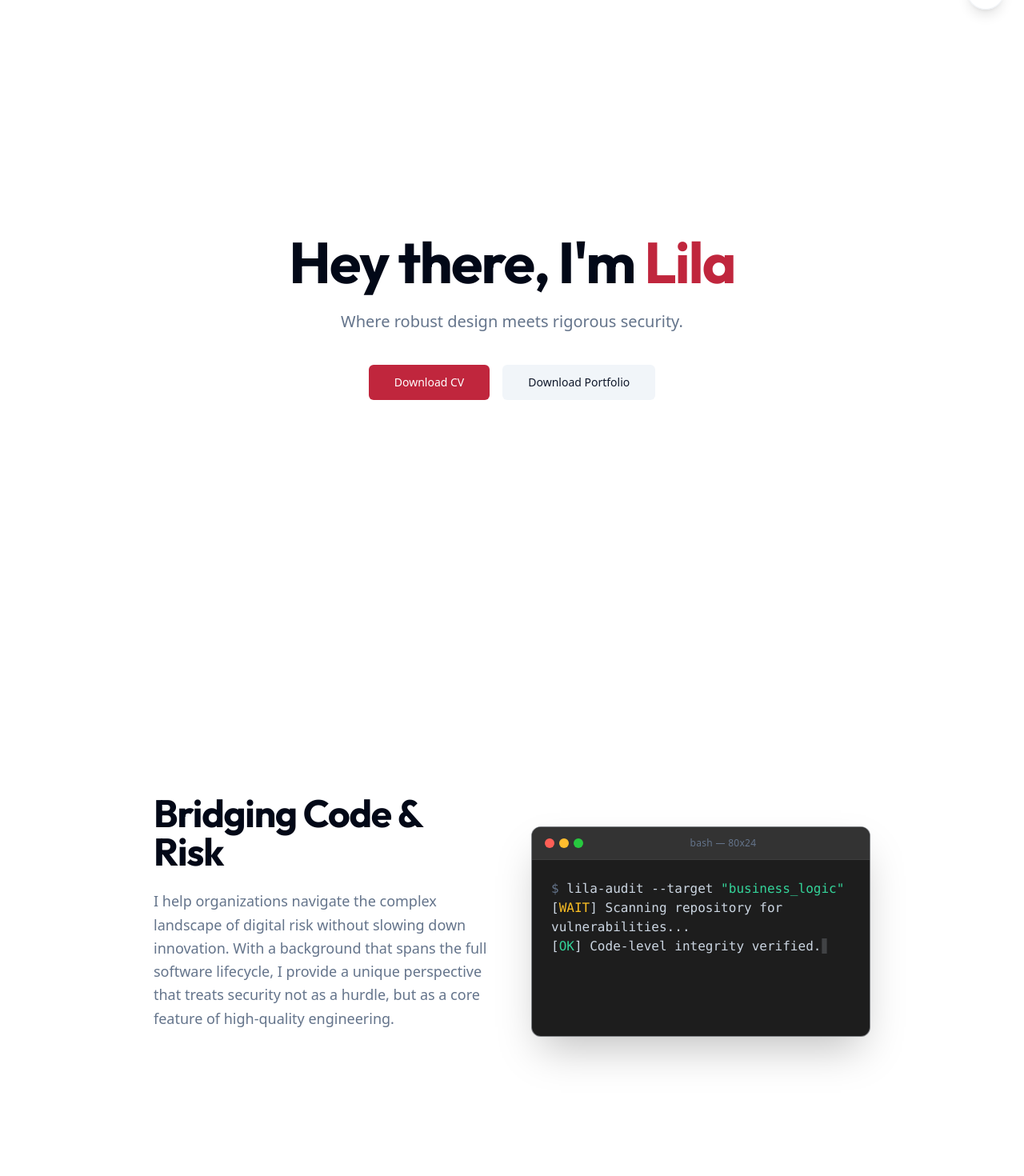
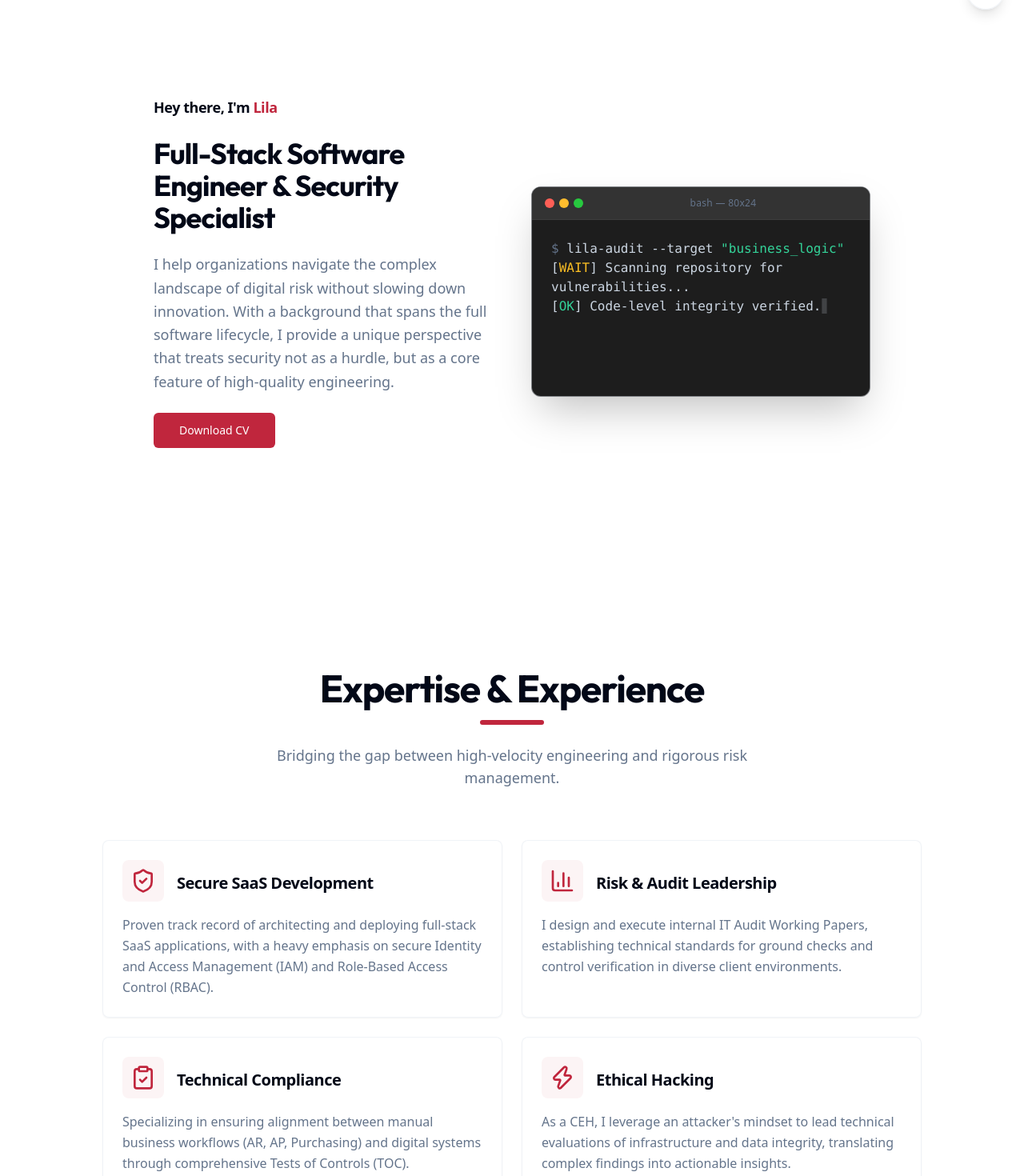
Before and after one commit to lilaaml/portfolio-site, a React (Vite) app: page / in a window 1280 px wide. Shown: the part 60-1530 px from the top of the page at 80% size. Built offline with nearby package versions, Linux system fonts and the light colour scheme.

Commit message:
feat: add AboutMe, Intro, and Projects components to portfolio site

```diff
--- a/src/components/AboutMe.jsx
+++ b/src/components/AboutMe.jsx
@@ -1,61 +1,59 @@
-import Typewriter from 'typewriter-effect';
-
-const Terminal = () => {
-  return (
-    <div className="w-full max-w-2xl mt-12 overflow-hidden rounded-xl bg-[#1d1d1d] border border-border/50 shadow-2xl font-mono text-sm md:text-base text-slate-300">
-      <div className="flex items-center gap-2 px-4 py-3 bg-[#333] border-b border-white/5">
-        <div className="flex gap-1.5">
-          <div className="w-3 h-3 rounded-full bg-[#ff5f56]" />
-          <div className="w-3 h-3 rounded-full bg-[#ffbd2e]" />
-          <div className="w-3 h-3 rounded-full bg-[#27c93f]" />
-        </div>
-        <div className="flex-1 text-center text-xs text-slate-500 font-sans tracking-wide">bash — 80x24</div>
-      </div>
-      <div className="p-6 min-h-[220px]">
-        <Typewriter
-          onInit={(typewriter) => {
-            typewriter
-              .typeString('<span class="text-slate-500">$</span> lila-audit --target <span class="text-emerald-400">"business_logic"</span>')
-              .pauseFor(500)
-              .typeString('<br/>[<span class="text-amber-400">WAIT</span>] Scanning repository for vulnerabilities...')
-              .pauseFor(800)
-              .typeString('<br/>[<span class="text-emerald-400">OK</span>] Code-level integrity verified.')
-              .pauseFor(500)
-              .typeString('<br/>[<span class="text-amber-400">WAIT</span>] Checking regulatory compliance (ISO 27001/SOC2)...')
-              .pauseFor(800)
-              .typeString('<br/>[<span class="text-emerald-400">OK</span>] Business process integrity aligned.')
-              .pauseFor(1000)
-              .typeString('<br/><span class="text-primary font-bold">[SUCCESS] System resilient. Ready for deployment.</span>')
-              .start();
-          }}
-          options={{
-            cursor: '▋',
-            delay: 30,
-          }}
-        />
-      </div>
-    </div>
-  );
-};
+import { ShieldCheck, BarChart3, ClipboardCheck, Zap } from "lucide-react";
+import { Card, CardContent, CardDescription, CardHeader, CardTitle } from "@/components/ui/card";
 
 const AboutMe = () => {
+    const expertise = [
+        {
+            title: "Secure SaaS Development",
+            icon: <ShieldCheck className="w-8 h-8 text-primary" />,
+            description: "Proven track record of architecting and deploying full-stack SaaS applications, with a heavy emphasis on secure Identity and Access Management (IAM) and Role-Based Access Control (RBAC)."
+        },
+        {
+            title: "Risk & Audit Leadership",
+            icon: <BarChart3 className="w-8 h-8 text-primary" />,
+            description: "I design and execute internal IT Audit Working Papers, establishing technical standards for ground checks and control verification in diverse client environments."
+        },
+        {
+            title: "Technical Compliance",
+            icon: <ClipboardCheck className="w-8 h-8 text-primary" />,
+            description: "Specializing in ensuring alignment between manual business workflows (AR, AP, Purchasing) and digital systems through comprehensive Tests of Controls (TOC)."
+        },
+        {
+            title: "Ethical Hacking",
+            icon: <Zap className="w-8 h-8 text-primary" />,
+            description: "As a CEH, I leverage an attacker's mindset to lead technical evaluations of infrastructure and data integrity, translating complex findings into actionable insights."
+        }
+    ];
+
     return (
-    <section id="aboutme" className="container min-h-screen flex flex-col justify-center items-center py-24 px-4 w-full">
-      <div className="max-w-4xl w-full grid grid-cols-1 lg:grid-cols-2 gap-12 items-center">
-        <div className="flex flex-col items-center lg:items-start text-center lg:text-left">
-          <h2 className="text-4xl md:text-5xl font-bold tracking-tight mb-6">
-            Bridging Code & Risk
-          </h2>
-          <p className="text-lg text-muted-foreground leading-relaxed">
-            I help organizations navigate the complex landscape of digital risk without slowing down innovation. With a background that spans the full software lifecycle, I provide a unique perspective that treats security not as a hurdle, but as a core feature of high-quality engineering.
+        <section id="aboutme" className="container py-24 px-4 w-full">
+            <div className="flex flex-col items-center mb-16 text-center">
+                <h2 className="text-3xl md:text-5xl font-bold tracking-tight mb-4 text-foreground">Expertise & Experience</h2>
+                <div className="h-1.5 w-20 bg-primary rounded-full mb-6" />
+                <p className="text-muted-foreground text-lg max-w-[700px]">
+                    Bridging the gap between high-velocity engineering and rigorous risk management.
                 </p>
             </div>
-        <div className="flex justify-center">
-          <Terminal />
+
+            <div className="grid grid-cols-1 md:grid-cols-2 gap-6 max-w-5xl mx-auto">
+                {expertise.map((item, index) => (
+                    <Card key={index} className="group bg-card/30 backdrop-blur-sm border-border/50 hover:border-primary/50 transition-all duration-300 hover:shadow-xl hover:-translate-y-1">
+                        <CardHeader className="flex flex-row items-center gap-4 pb-4">
+                            <div className="p-2.5 rounded-lg bg-primary/5 group-hover:bg-primary/10 transition-colors duration-300">
+                                {item.icon}
                             </div>
+                            <CardTitle className="text-xl font-bold group-hover:text-primary transition-colors">{item.title}</CardTitle>
+                        </CardHeader>
+                        <CardContent>
+                            <CardDescription className="text-muted-foreground text-base leading-relaxed">
+                                {item.description}
+                            </CardDescription>
+                        </CardContent>
+                    </Card>
+                ))}
             </div>
         </section>
-  )
+    );
 }
 
-export default AboutMe
+export default AboutMe;
--- a/src/components/Intro.jsx
+++ b/src/components/Intro.jsx
@@ -1,28 +1,70 @@
 import cv from '../assets/CV.pdf'
-import portfolio from '../assets/Portfolio.pdf'
 import { Button } from "@/components/ui/button"
+import Typewriter from 'typewriter-effect';
+
+const Terminal = () => {
+  return (
+    <div className="w-full max-w-2xl mt-12 overflow-hidden rounded-xl bg-[#1d1d1d] border border-border/50 shadow-2xl font-mono text-sm md:text-base text-slate-300">
+      <div className="flex items-center gap-2 px-4 py-3 bg-[#333] border-b border-white/5">
+        <div className="flex gap-1.5">
+          <div className="w-3 h-3 rounded-full bg-[#ff5f56]" />
+          <div className="w-3 h-3 rounded-full bg-[#ffbd2e]" />
+          <div className="w-3 h-3 rounded-full bg-[#27c93f]" />
+        </div>
+        <div className="flex-1 text-center text-xs text-slate-500 font-sans tracking-wide">bash — 80x24</div>
+      </div>
+      <div className="p-6 min-h-[220px]">
+        <Typewriter
+          onInit={(typewriter) => {
+            typewriter
+              .typeString('<span class="text-slate-500">$</span> lila-audit --target <span class="text-emerald-400">"business_logic"</span>')
+              .pauseFor(500)
+              .typeString('<br/>[<span class="text-amber-400">WAIT</span>] Scanning repository for vulnerabilities...')
+              .pauseFor(800)
+              .typeString('<br/>[<span class="text-emerald-400">OK</span>] Code-level integrity verified.')
+              .pauseFor(500)
+              .typeString('<br/>[<span class="text-amber-400">WAIT</span>] Checking regulatory compliance (ISO 27001/SOC2)...')
+              .pauseFor(800)
+              .typeString('<br/>[<span class="text-emerald-400">OK</span>] Business process integrity aligned.')
+              .pauseFor(1000)
+              .typeString('<br/><span class="text-primary font-bold">[SUCCESS] System resilient. Ready for deployment.</span>')
+              .start();
+          }}
+          options={{
+            cursor: '▋',
+            delay: 30,
+          }}
+        />
+      </div>
+    </div>
+  );
+};
 
 const Intro = () => {
   return (
-    <section id="intro" className="container min-h-screen flex flex-col justify-center items-center py-20 px-4 w-full pt-32">
-      <div className="max-w-3xl text-center flex flex-col items-center">
-        <h1 className="text-4xl md:text-5xl lg:text-7xl font-bold tracking-tight mb-6 mt-16">
-          Hey there, I&apos;m <span className="text-primary">Lila</span>
-        </h1>
-        <p className="text-lg md:text-xl text-muted-foreground max-w-[600px] mb-10 leading-relaxed">
-          Where robust design meets rigorous security.
-        </p>
-        <div className="flex flex-wrap gap-4 justify-center w-full">
-          <Button asChild size="lg">
+    <section id="aboutme" className="container min-h-screen flex flex-col justify-center items-center py-24 px-4 w-full">
+      <div className="max-w-4xl w-full grid grid-cols-1 lg:grid-cols-2 gap-12 items-center">
+        <div className="flex flex-col items-center lg:items-start text-center lg:text-left">
+          <p className="text-lg font-bold tracking-tight mb-6">
+            Hey there, I'm <span className="text-primary">Lila</span>
+          </p>
+          <h2 className="text-3xl md:text-4xl font-bold tracking-tight mb-6">
+            Full-Stack Software Engineer & Security Specialist
+          </h2>
+          <p className="text-lg text-muted-foreground leading-relaxed">
+            I help organizations navigate the complex landscape of digital risk without slowing down innovation. With a background that spans the full software lifecycle, I provide a unique perspective that treats security not as a hurdle, but as a core feature of high-quality engineering.
+          </p>
+          <Button asChild size="lg" className="mt-6">
             <a href={cv} download="CV">Download CV</a>
           </Button>
-          <Button asChild variant="secondary" size="lg">
-            <a href={portfolio} download="Portfolio">Download Portfolio</a>
-          </Button>
+        </div>
+        <div className="flex justify-center">
+          <Terminal />
         </div>
       </div>
     </section>
   )
 }
 
+
 export default Intro
--- a/src/components/Projects.jsx
+++ b/src/components/Projects.jsx
@@ -9,7 +9,7 @@ const Projects = () => {
   return (
     <section id="projects" className="container py-24 w-full">
       <div className="flex flex-col items-center mb-12">
-        <h2 className="text-3xl tracking-tight font-semibold text-center mt-3 mb-0">Featured Projects</h2>
+        <h2 className="text-3xl md:text-5xl font-bold tracking-tight mb-4 text-foreground">Featured Projects</h2>
       </div>
 
       <div className="grid grid-cols-1 md:grid-cols-2 lg:grid-cols-3 gap-6">
```
Lines whose indentation alone changed are shown as unchanged.
